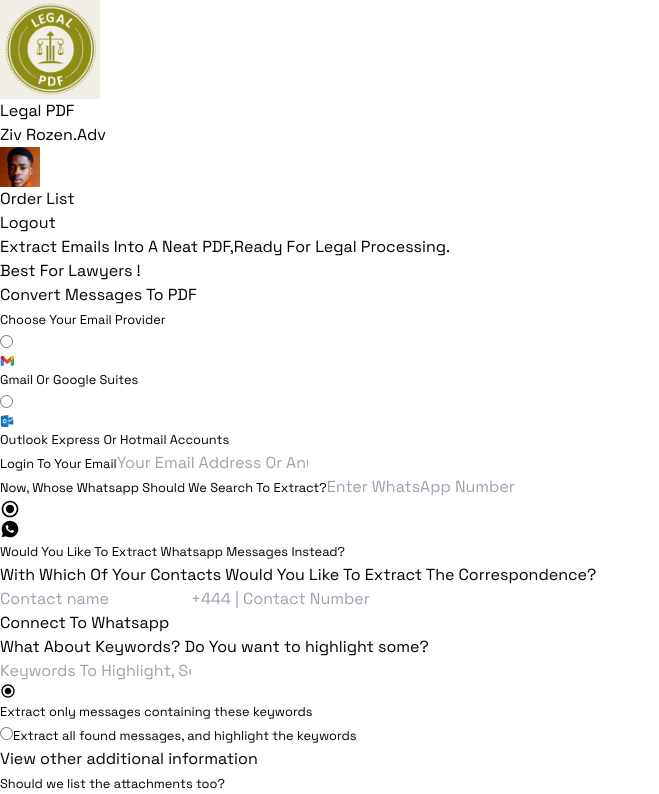
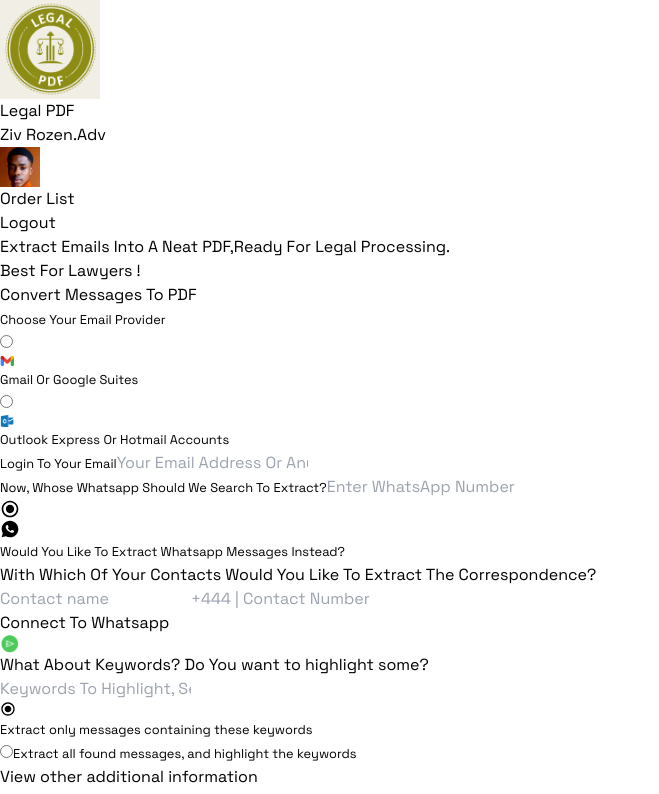
Before and after one commit to AndrewToks/homepage, a React (Vite) app: page / in a window 1280 px wide. Shown: the top 794 px of the page, without its empty margins (0-659 px from the left). Built offline with nearby package versions, Linux system fonts and the light colour scheme.

Commit message:
homepage

```diff
--- a/src/components/Hero.jsx
+++ b/src/components/Hero.jsx
@@ -67,8 +67,10 @@ const Hero = () => {
 
           <article>
             <div>
-              <h3 className='text-center'>Connect To Whatsapp</h3>
-
+              <div className='flex justify-center items-center gap-5 text-[18px]'>
+              <h3>Connect To Whatsapp</h3>
+              <img src="./save.PNG" alt="" width={20} height={20}/>
+              </div>
               <div className='w-[400px] ml-auto mr-auto h-[0.5px] bg-[#B1B1B1] mt-5 mb-3' />
 
               <div />
```
Also changed, not shown: public/save.PNG (added).
